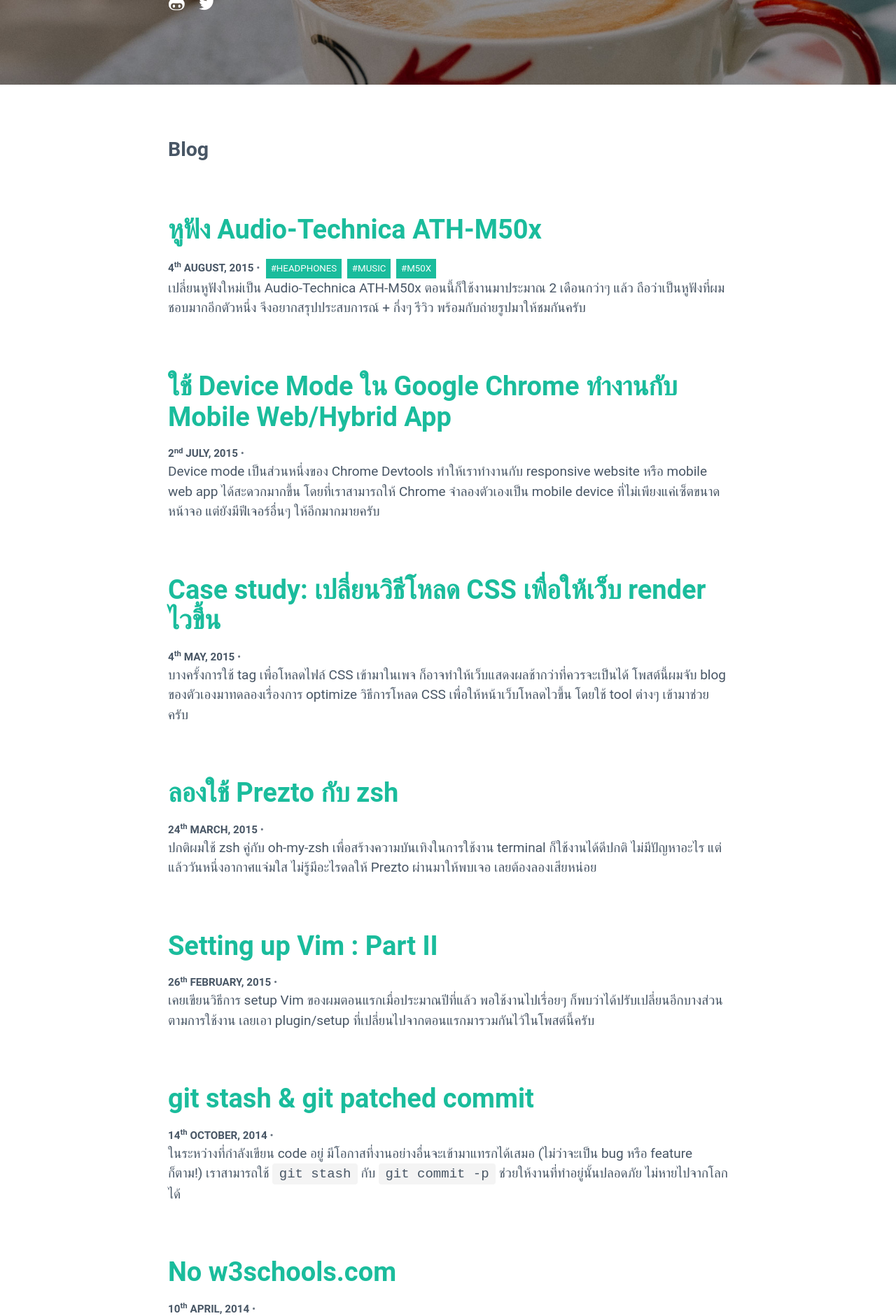
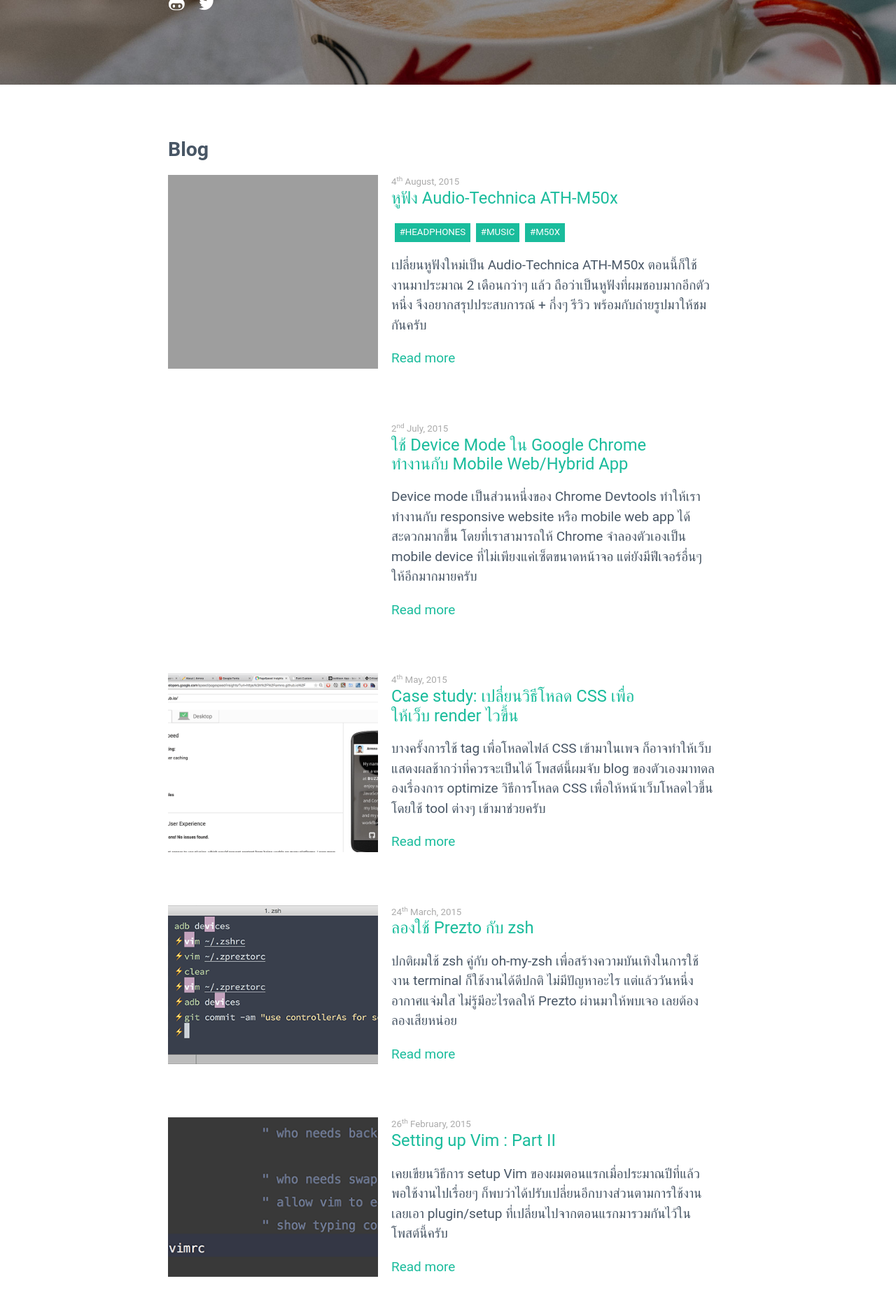
Before and after one commit to armno/armno.github.io, a Jekyll site: the page built from index.html, in a window 1280 px wide. Shown: the part 412-2293 px from the top of the page at 70% size. Built offline with Jekyll 4.4.1, drawn with Linux system fonts in a browser that asks for light colours; some web fonts are replaced; the list of posts is cut into pages by our own code; some of the changed text lies outside the part shown; grey boxes are pictures that could not be loaded.

Commit message:
regroup posts in home page

```diff
--- a/css/main.scss
+++ b/css/main.scss
@@ -326,3 +326,44 @@ pre > code {
   background-position: center;
   background-repeat: no-repeat;
 }
+
+.post-teaser {
+  // box-shadow: 0 2px 5px #AFAFAF;
+  // border-radius: 3px;
+  // width: 48%;
+  // border: 1px solid #efefef;
+  display: flex;
+  flex-direction: row;
+  .post-title {
+    margin-top: 0;
+    margin-left: 0;
+    margin-right: 0;
+    width: 100%;
+    font-size: 1.25rem;
+    font-weight: normal;
+  }
+
+  // @FIXME
+  .publish-time {
+    text-transform: initial;
+    font-weight: normal;
+    font-size: 0.7rem;
+    color: #aaa;
+  }
+
+  // @FIXME
+  img {
+    width: 40%;
+  }
+}
+
+.post-teaser-container {
+  display: flex;
+  flex-direction: row;
+  flex-wrap: wrap;
+  justify-content: space-between;
+}
+
+.post-teaser-text {
+  padding: 0 1rem;
+}
--- a/index.html
+++ b/index.html
@@ -41,18 +41,15 @@ layout: default
 </header>
 <!-- /me -->
 
-  <div class="container">
-    <h2>Blog</h2>
+<h2 class="container">Blog</h2>
+  <div class="container post-teaser-container">
     {% for post in paginator.posts %}
     <div class="post-teaser">
-      <header>
-        <h1>
-          <a class="post-link" href="{{ post.url | prepend: site.baseurl }}">
-            {{ post.title }}
-          </a>
-        </h1>
-        <div class="publish-date">
-          <span class="publish-time">
+      <div style="background-image: url({{ post.thumbnail }}); min-width: 300px; background-position: center; background-size: cover;">
+
+      </div>
+      <div class="post-teaser-text">
+        <div class="publish-time">
         {% assign d = post.date | date: "%-d" s %}
         {% case d %}
           {% when '1' or '21' or '31' %}{{ d }}<sup>st</sup>
@@ -61,22 +58,21 @@ layout: default
           {% else %}{{ d }}<sup>th</sup>
           {% endcase %}
         {{ post.date | date: "%B, %Y" }}
-          </span>
-          •
+        </div>
+        <h1 class="post-title">
+          <a class="post-link" href="{{ post.url | prepend: site.baseurl }}">
+            {{ post.title }}
+          </a>
+        </h1>
         <ul class="tags-list tags-list-inline">
           {% for tag in post.tags %}
           <li class="tag-list-item">{{ tag | prepend: '#' }}</li>
           {% endfor %}
         </ul>
-        </div>
-      </header>
-      <div class="excerpt">
+        <p>
           {{ post.description }}
-        <div>
-          <a class="button" href="{{ post.url | prepend: site.baseurl }}">
-            {{ site.theme.str_continue_reading }}
-          </a>
-        </div>
+        </p>
+        <a href="{{ post.url }}">Read more</a>
       </div>
     </div>
     {% endfor %}
```
Lines whose indentation alone changed are shown as unchanged.
